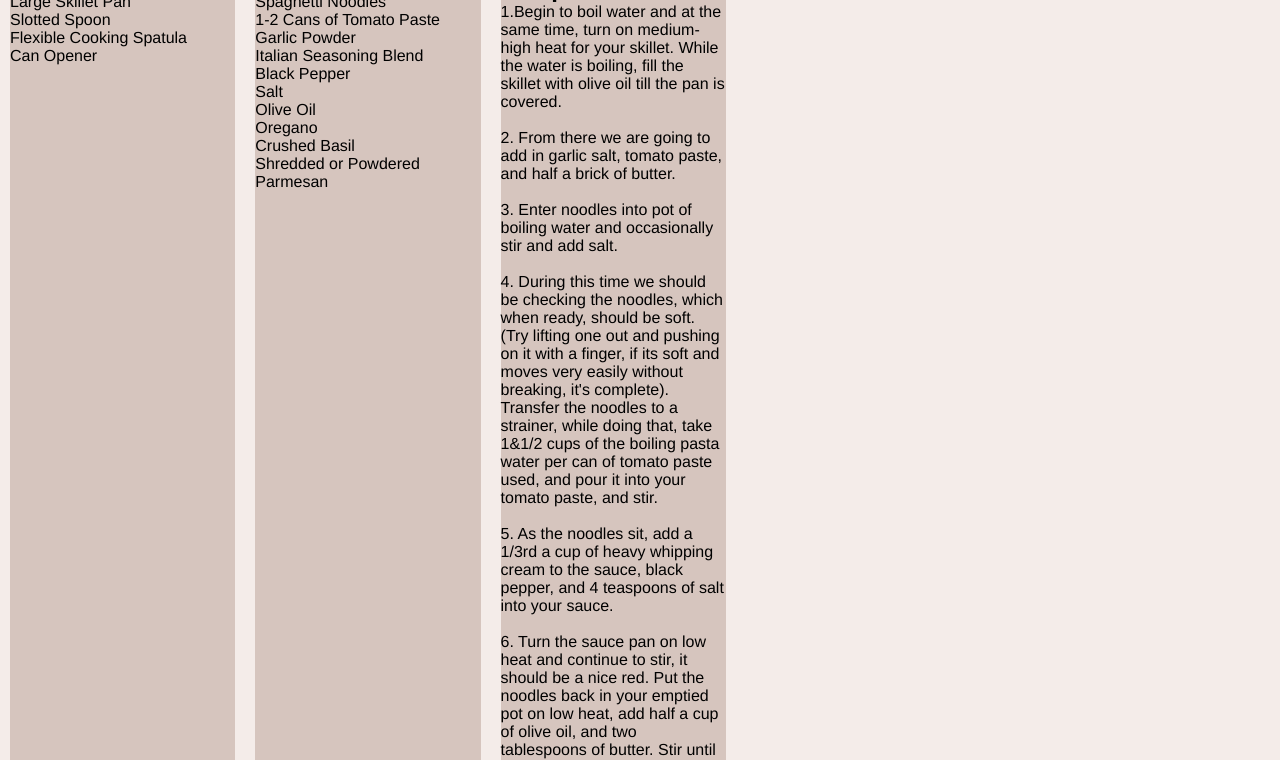
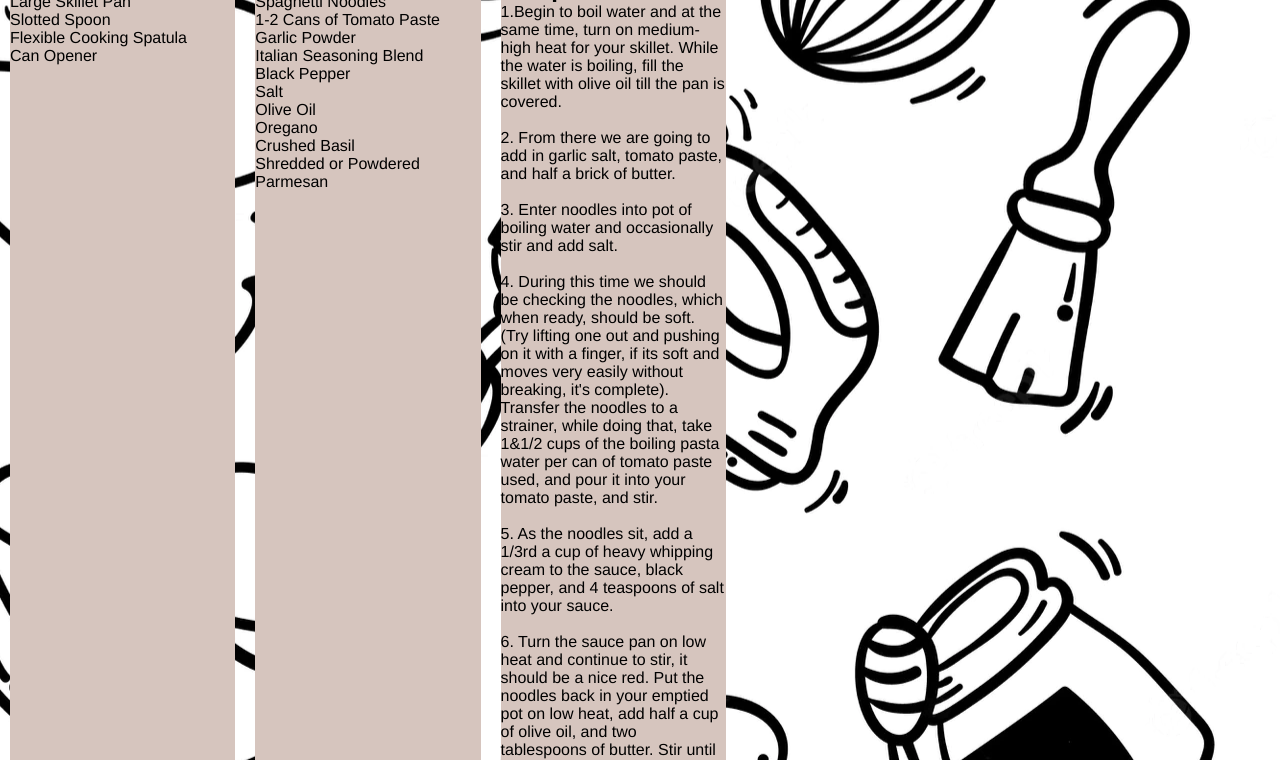
Before and after one commit to BenCserv/BenCserv.github.io, a plain HTML site: page islt/project3.html in a window 1280 px wide. Shown: the part 103-863 px from the top of the page. Drawn offline with Linux system fonts and the light colour scheme.

Commit message:
Add files via upload

```diff
--- a/islt/project3.html
+++ b/islt/project3.html
@@ -7,7 +7,7 @@
         <meta http-equiv="X-UA-Compatible"
         content="ie=edge">
         <link rel="icon" type="image/x-icon" href="favicon.ico">
-        <link rel="stylesheet" href="nav2.css">
+        <link rel="stylesheet" href="nav3.css">
         <link rel="stylesheet" href="style5.css">
         <title>Ingredients</title>
     </head>
@@ -105,12 +105,13 @@
                       position: center;
                       width: 100%;
                       height: 100vh;
-                      background-image: url('sp1.jpg');
+                      justify-content: center;
+                      background-image: url('Cooking.webp');
                       background-position: right;
-                        background-size:contain;
+                        background-size:relative;
                         background-repeat: no-repeat;
                         position: relative;
-                        margin-right: 50px;
+                        object-fit: scale-down;
                 }
             </style>
         </div>
--- a/islt/style2.css
+++ b/islt/style2.css
@@ -1,6 +1,6 @@
 html {
     box-sizing: border-box;
-
+    height: -webkit-fill-available;
 
 }
 
@@ -18,9 +18,7 @@ html {
 
 body{
 
-    @media (min-width: 56.25em){
-        grid-template-columns: 1fr 300px;
-    }
+    height: -webkit-fill-available;
 }
 
 .home-page {
--- a/islt/style3.css
+++ b/islt/style3.css
@@ -1,5 +1,6 @@
 html {
     box-sizing: border-box;
+    height: -webkit-fill-available;
 }
 
 @media print {
@@ -44,9 +45,7 @@ html {
 
 body{
 
-    @media (min-width: 56.25em){
-        grid-template-columns: 1fr 300px;
-    }
+    height: -webkit-fill-available;
 }
 
 .about-page {
@@ -81,6 +80,7 @@ body{
         margin-right: 300px;
         margin-left: 20px;
         background-color: whitesmoke;
+        border-radius: 15px;
         font-family: 'Roboto Slab', serif;
 }
 
@@ -149,3 +149,15 @@ body{
     left: 30px;
     margin-bottom: 200px;
 }
+
+@media screen and (max-width: 750px){
+    .paragraphs {
+        grid-template-columns: 1fr;
+
+    }
+
+    .menu-content {
+        height: 50px;
+
+    }
+}
--- a/islt/style4.css
+++ b/islt/style4.css
@@ -1,12 +1,23 @@
 html {
     box-sizing: border-box;
+    height: -webkit-fill-available;
 }
 
-body{
+@media screen and (max-width: 750px){
+    .paragraphs {
+        grid-template-columns: 1fr;
 
-    @media (min-width: 56.25em){
-        grid-template-columns: 1fr 300px;
     }
+
+    .menu-content {
+        height: 50px;
+
+    }
+}
+
+body {
+
+    height: -webkit-fill-available;
 }
 
 .ref-page {
--- a/islt/style5.css
+++ b/islt/style5.css
@@ -5,10 +5,26 @@
 
 }
 
+html{
+    height: -webkit-fill-available;
+}
+
+@media screen and (max-width: 750px){
+    .paragraphs {
+        grid-template-columns: 1fr;
+
+    }
+
+    .menu-content {
+        height: 50px;
+
+    }
+}
+
 
 body {
     background-color: rgb(244, 236, 233);
-
+    height: -webkit-fill-available;
 }
 
 .main-container {
```
Also changed, not shown: islt/about2.html (+1 -0 lines), islt/project2.html (+2 -2 lines), islt/project4.html (+5 -4 lines).
